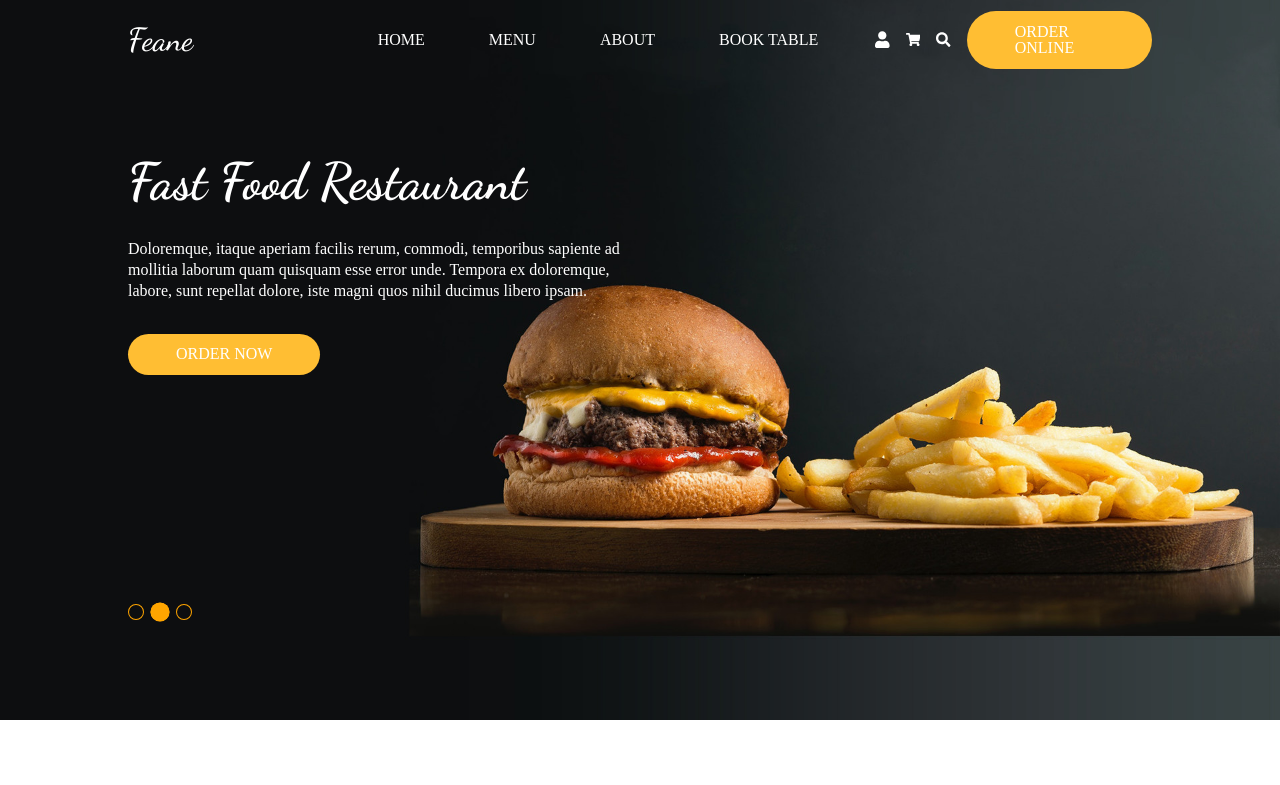
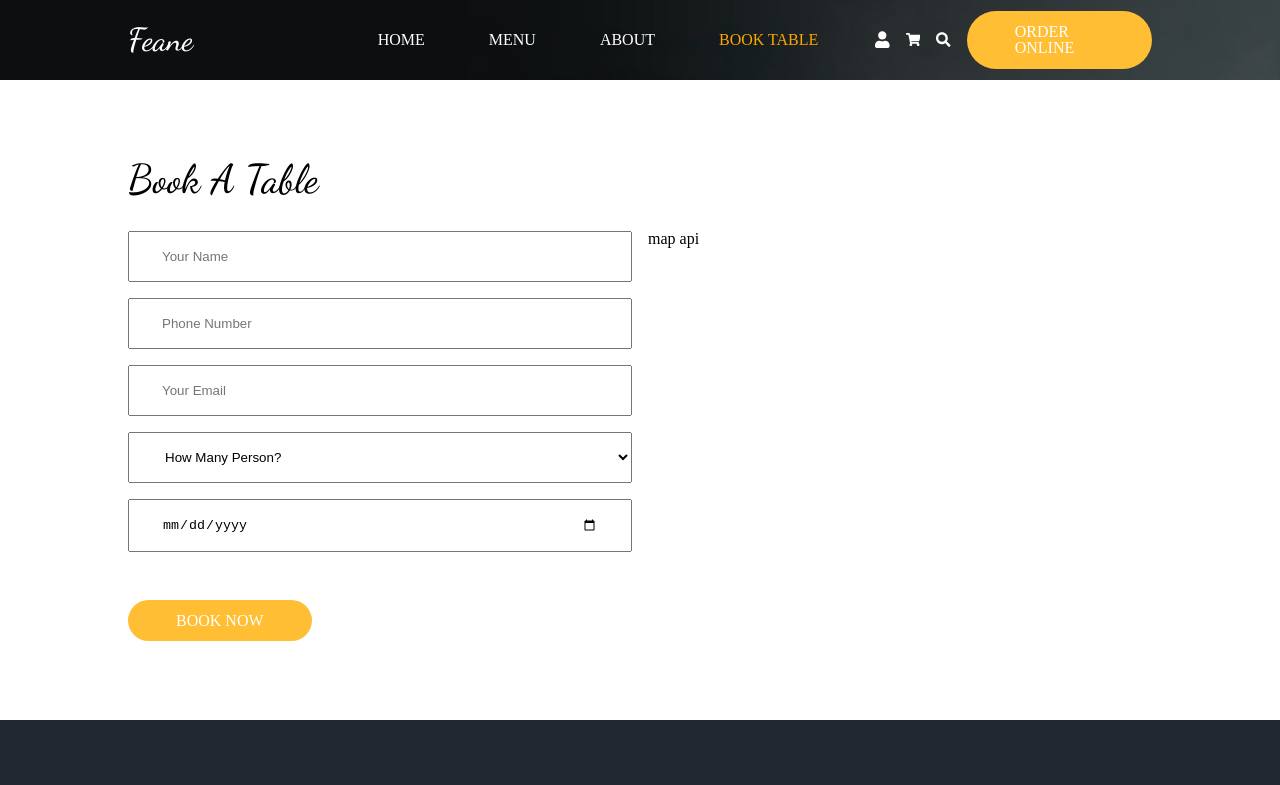
Before and after one commit to SIBChoi/food-resturant, a React (Create React App) app: page /book in a window 1280 px wide. Shown: the top 785 px of the page. Built offline with nearby package versions, Linux system fonts and the light colour scheme.

Commit message:
[Modify] react-router

```diff
--- a/src/App.tsx
+++ b/src/App.tsx
@@ -1,18 +1,31 @@
-import React from 'react';
-import { BrowserRouter as Router } from 'react-router-dom';
+import React, { useEffect, useState } from 'react';
+import { Route, Routes, useLocation } from 'react-router-dom';
+import AboutSection from './components/AboutSection/AboutSection';
+import BookSection from './components/BookSection/BookSection';
+import FoodSection from './components/FoodSection/FoodSection';
 import Footer from './components/Footer/Footer';
 import Header from './components/Header/Header';
 import Home from './components/pages/Home';
 import './index.css';
 
 function App() {
+  const [full, setFull] = useState('100%');
+  const { pathname } = useLocation();
+
+  useEffect(() => {
+    pathname === '/' ? setFull('100vh') : setFull('80px');
+  }, [pathname]);
+
   return (
     <div>
-      <Router>
-        <Header />
-        <Home />
-        <Footer />
-      </Router>
+      <Header full={full} />
+      <Routes>
+        <Route path="/" element={<Home />} />
+        <Route path="/menu" element={<FoodSection />} />
+        <Route path="/about" element={<AboutSection />} />
+        <Route path="/book" element={<BookSection />} />
+      </Routes>
+      <Footer />
     </div>
   );
 }
--- a/src/components/FoodSection/FoodSection.module.css
+++ b/src/components/FoodSection/FoodSection.module.css
@@ -8,6 +8,7 @@
   font-family: 'Dancing Script', cursive;
   color: rgb(12, 12, 12);
   font-size: 2.5rem;
+  margin-top: 4rem;
   margin-bottom: 2rem;
 }
 
--- a/src/components/Header/Header.tsx
+++ b/src/components/Header/Header.tsx
@@ -1,37 +1,67 @@
 import React from 'react';
-import { Link } from 'react-router-dom';
+import { NavLink } from 'react-router-dom';
 import styles from './Header.module.css';
 import { FaUser, FaShoppingCart, FaSearch } from 'react-icons/fa';
 import Button from '../Button/Button';
 
-const Header = () => {
+interface Props {
+  full: string;
+}
+
+const Header: React.FC<Props> = ({ full }) => {
+  const height = full || '0';
+
   return (
-    <div className="bg-img">
+    <div style={{ height }} className="bg-img">
       <header className={styles.header}>
         <nav className={styles.nav}>
-          <Link className={styles.logo} to="/">
+          <NavLink className={styles.logo} to="/">
             <span>Feane</span>
-          </Link>
+          </NavLink>
           <ul className={styles.navlist}>
             <li>
-              <Link className={styles.navlistItem} to="/">
+              <NavLink
+                style={({ isActive }) => ({
+                  color: isActive ? 'orange' : 'white',
+                })}
+                className={styles.navlistItem}
+                to="/"
+              >
                 HOME
-              </Link>
+              </NavLink>
             </li>
             <li>
-              <Link className={styles.navlistItem} to="/">
+              <NavLink
+                style={({ isActive }) => ({
+                  color: isActive ? 'orange' : 'white',
+                })}
+                className={styles.navlistItem}
+                to="/menu"
+              >
                 MENU
-              </Link>
+              </NavLink>
             </li>
             <li>
-              <Link className={styles.navlistItem} to="/">
+              <NavLink
+                style={({ isActive }) => ({
+                  color: isActive ? 'orange' : 'white',
+                })}
+                className={styles.navlistItem}
+                to="/about"
+              >
                 ABOUT
-              </Link>
+              </NavLink>
             </li>
             <li>
-              <Link className={styles.navlistItem} to="/">
+              <NavLink
+                style={({ isActive }) => ({
+                  color: isActive ? 'orange' : 'white',
+                })}
+                className={styles.navlistItem}
+                to="/book"
+              >
                 BOOK TABLE
-              </Link>
+              </NavLink>
             </li>
           </ul>
           <div className={styles.userOption}>
--- a/src/components/OfferSection/OfferSection.module.css
+++ b/src/components/OfferSection/OfferSection.module.css
@@ -1,7 +1,7 @@
 .offerSection {
   width: 80%;
   height: 30%;
-  margin: 4rem auto;
+  margin: 4rem auto 0 auto;
   display: flex;
   gap: 2rem;
 }
--- a/src/index.css
+++ b/src/index.css
@@ -131,7 +131,6 @@ table {
 
 .bg-img {
   width: 100%;
-  height: 100vh;
   background: url('./images/hero-bg.jpg');
   background-size: 100%;
   background-repeat: no-repeat;
--- a/src/index.tsx
+++ b/src/index.tsx
@@ -2,10 +2,13 @@ import React from 'react';
 import ReactDOM from 'react-dom';
 import './index.css';
 import App from './App';
+import { BrowserRouter as Router } from 'react-router-dom';
 
 ReactDOM.render(
   <React.StrictMode>
-    <App />
+    <Router>
+      <App />
+    </Router>
   </React.StrictMode>,
   document.getElementById('root')
 );
```
Also changed, not shown: src/App.css (added).
